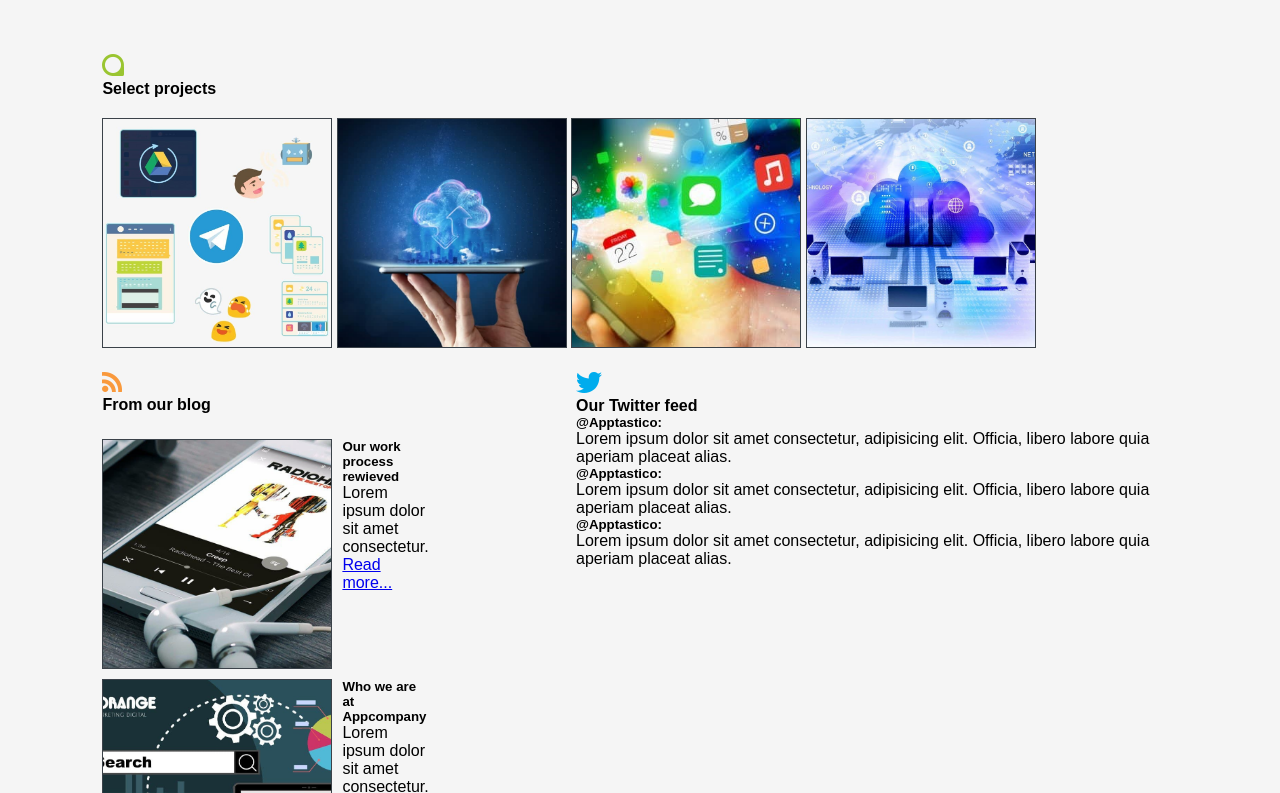
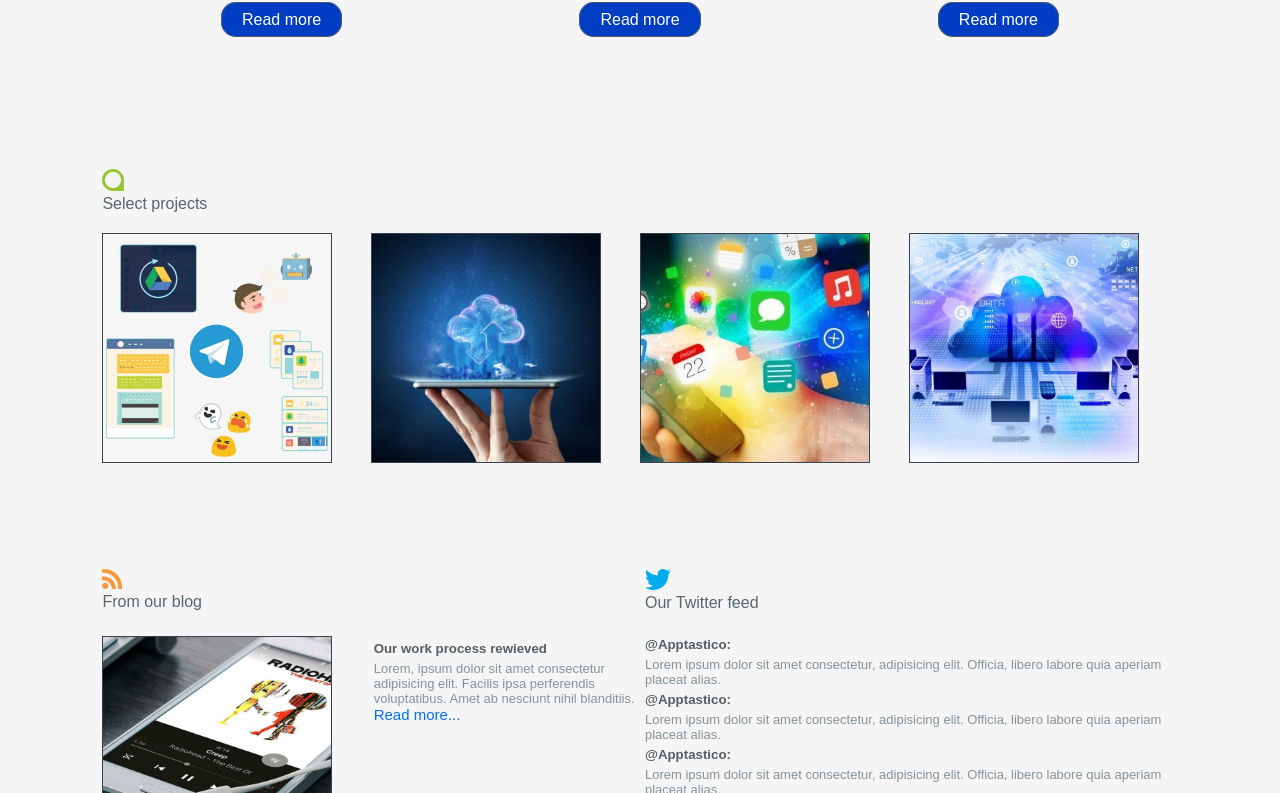
Before and after one commit to Gohan-117holguin/Prueba02_1407, a plain HTML site: page index.html in a window 1280 px wide. Shown: the part 1027-1820 px from the top of the page. Drawn offline with Linux system fonts and the light colour scheme.

Commit message:
parte final v1

```diff
--- a/css/style.css
+++ b/css/style.css
@@ -48,22 +48,23 @@ body{
 }
 
 .seccion_contenido_imagen{
-    margin: 40px 10% 0;
+    margin: 40px 8% 0;
     margin-bottom: -3px;
 }
 
 .seccion_contenido_textos{
-    text-align: center;
+    margin: 0 8%;
 }
 
 .seccion_contenido_textos h1 {
     color:  #fff ;
-    font-size: 50px;
+    font-size: 40px;
 }
 
 .seccion_contenido_textos h5 {
     color: #bfc3c5 ;
-
+    font-size: 15px;
+    font-weight: 300;
 }
 
 .seccion_contenido_textos p {
@@ -73,9 +74,28 @@ body{
 
 .contenido_links{
     justify-content: space-around;
-    align-items: center;
-    align-content: center;
     text-align: center;
+}
+
+.contenido_boton1{
+    background-color: rgb(7, 130, 212);
+    padding: 10px 14px;
+    text-decoration: none;
+    color: #fff;
+    font-size: 15px;
+    border: #6b808f;
+    border-radius: 10px;
+}
+
+.contenido_links p{
+    color: #fff;
+}
+
+.contenido_boton2{
+    text-decoration: none;
+    color: #fff;
+    font-size: 15px;
+    border-bottom: #fff 2px solid;
 }
 
 .seccion li{
@@ -115,15 +135,41 @@ body{
     margin: 5%;
 }
 
+.add h1{
+    color: #555e64;
+    padding: 5px;
+}
+
+.add p{
+    color: #86939c;
+    padding: 5px;
+    margin-bottom: 9px;
+}
+
+.add a{
+    color: #fff;
+    text-decoration: none;
+    padding: 8px 20px;
+    border-radius: 15px;
+    border: #4d5c67 1px solid;
+    background-color: #003dc2;
+}
+
+h4{
+    color: #58666e;
+    font-weight: lighter;
+}
+
 .contenido_cuadros{
-    display: flex;
-    flex-direction: column;
     height: 20%;
+    margin: 8% 0;
 }
 
 .cuadros_projects{
-    justify-content: space-around;
-    width: 100%;
+    display: grid;
+    grid-template-columns: repeat(1fr / 4);
+    grid-template-rows: 1fr;
+    grid-template-areas: "imgcuadro1 imgcuadro2 imgcuadro3 imgcuadro4";
     padding: 20px 0;
 }
 
@@ -134,10 +180,33 @@ body{
     border: #3b4249 1px solid;
 }
 
+.img_cuadro1{
+    grid-area: imgcuadro1;
+}
+
+.img_cuadro2{
+    grid-area: imgcuadro2;
+}
+
+.img_cuadro3{
+    grid-area: imgcuadro3;
+}
+
+.img_cuadro4{
+    grid-area: imgcuadro4;
+}
+
 .contenido_feed{
-    display: flex;
-    /* flex-direction: column; */
-    justify-content: space-around;
+    display: grid;
+    grid-template-columns: 1fr 1fr;
+    grid-template-rows: 1fr;
+    gap: 10px;
+    grid-template-areas: "noti twit";
+    margin: 8% 0;
+}
+
+.noticias{
+    grid-area: noti;
 }
 
 .informacion_noticias{
@@ -147,7 +216,7 @@ body{
     grid-template-areas:
                         "img1 text1"
                         "img2 text2";
-    width: 40%;
+    width: 100%;
     gap: 10px;
     padding: 25px 0 25px;
 }
@@ -175,8 +244,56 @@ body{
     grid-area: text2;
 }
 
-.imagen_twitter{
+.twitter{
+    grid-area: twit;
+}
 
+.informacion_twitter{
+    padding: 20px 0 25px;
+}
+
+h5{
+    color: #555e64;
+    padding: 5px 0;
+}
+
+.informacion_twitter p{
+    color: #86939c;
+    font-weight: lighter;
+    font-size: 13px;
+}
+
+.texto_noticias1 p{
+    color: #86939c;
+    font-weight: lighter;
+    font-size: 13px;
+}
+
+.texto_noticias2 p{
+    color: #86939c;
+    font-weight: lighter;
+    font-size: 13px;
+}
+
+.texto_noticias1 a{
+    color: #006eff;
+    font-weight: lighter;
+    font-size: 15px;
+    text-decoration: none;
+}
+
+.texto_noticias2 a{
+    color: #006eff;
+    font-weight: lighter;
+    font-size: 15px;
+    text-decoration: none;
+}
+
+.informacion_noticias a{
+    color: #006eff;
+    font-weight: lighter;
+    font-size: 15px;
+    text-decoration: none;
 }
 
 hr{
--- a/index.html
+++ b/index.html
@@ -41,18 +41,14 @@
                 asperiores, excepturi odio molestiae possimus sit consectetur. Deserunt eveniet ab facere
                 consectetur quaerat quasi, et qui nobis eius!</p>
         </div>
-        <ul class="contenido_links">
-            <li>
-                <a href="#" class="contenido_boton">Request a qoute</a>
-            </li>
-            <li>ó</li>
-            <li>
-                <a href="#" class="contenido_boton">
-                    <img src="images/shape01.png" alt="imagen_link">
-                    See our recent work
-                </a>
-            </li>
-        </ul>
+        <div class="contenido_links">
+            <a href="#" class="contenido_boton1">Request a qoute</a>
+            <p>or</p>
+            <a href="#" class="contenido_boton2">
+                <img src="images/shape01.png" alt="imagen_link">
+                See our recent work
+            </a>
+        </div>
     </div>
 
     <section class="seccion_marcas">
@@ -116,10 +112,10 @@
                 <h4>Select projects</h4>
             </div>
             <div class="cuadros_projects">
-                <img src="images/img_01.jpg" alt="imagen_1">
-                <img src="images/img_02.jpg" alt="imagen_2">
-                <img src="images/img_03.jpg" alt="imagen_3">
-                <img src="images/img_04.jpg" alt="imagen_4">
+                <img src="images/img_01.jpg" alt="imagen_1" class="img_cuadro1">
+                <img src="images/img_02.jpg" alt="imagen_2" class="img_cuadro2">
+                <img src="images/img_03.jpg" alt="imagen_3" class="img_cuadro3">
+                <img src="images/img_04.jpg" alt="imagen_4" class="img_cuadro4">
             </div>
         </section>
 
@@ -133,14 +129,16 @@
                     <img class="img_noticias1" src="images/img_05.jpg" alt="imagen_01">
                     <div class="texto_noticias1">
                         <h5>Our work process rewieved</h5>
-                        <p>Lorem ipsum dolor sit amet consectetur.</p>
+                        <p>Lorem, ipsum dolor sit amet consectetur adipisicing elit. Facilis ipsa perferendis
+                            voluptatibus. Amet ab nesciunt nihil blanditiis.</p>
                         <a href="#">Read more...</a>
                     </div>
 
                     <img class="img_noticias2" src="images/img_06.jpg" alt="imagen_02">
                     <div class="texto_noticias2">
                         <h5>Who we are at Appcompany</h5>
-                        <p>Lorem ipsum dolor sit amet consectetur.</p>
+                        <p>Lorem, ipsum dolor sit amet consectetur adipisicing elit. Facilis ipsa perferendis
+                            voluptatibus. Amet ab nesciunt nihil blanditiis.</p>
                         <a href="#">Read more...</a>
                     </div>
 
@@ -148,7 +146,7 @@
                 </div>
             </div>
 
-            <div class="t">
+            <div class="twitter">
                 <div class="imagen_twitter">
                     <img src="images/shape04.png" alt="">
                     <h4>Our Twitter feed</h4>
```
